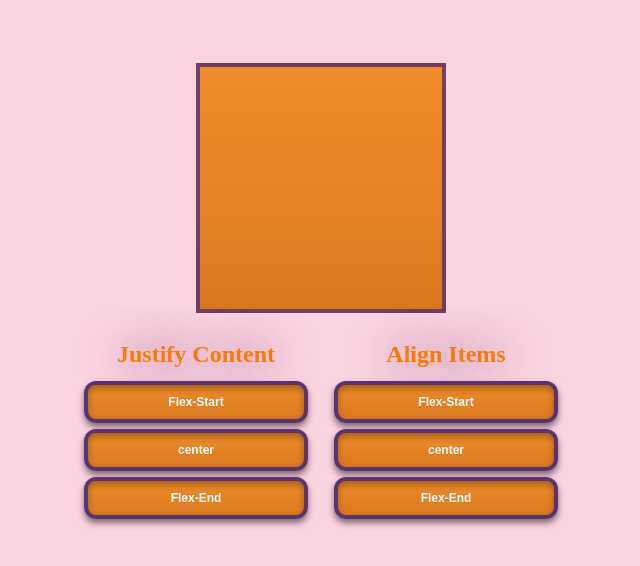
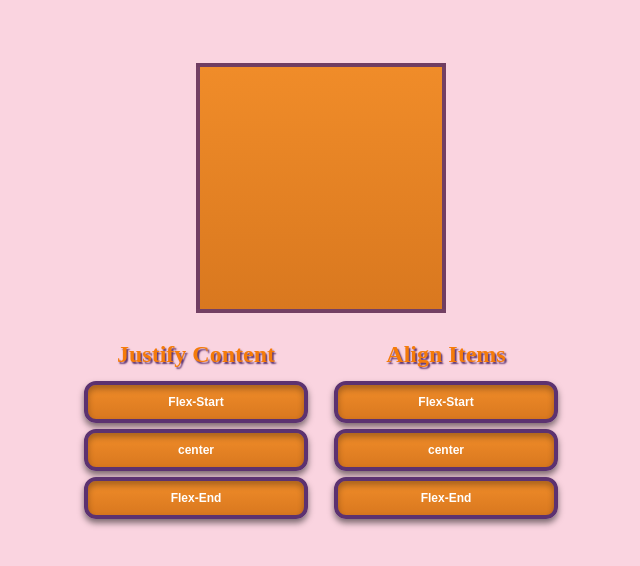
Before and after one commit to Felipemspc/Directional-Box, a plain HTML site: page Flex Boxes/index.html in a window 1280 px wide. Shown: the part 212-778 px from the top of the page, without its empty margins (319-959 px from the left). Drawn offline with Linux system fonts and the light colour scheme.

Commit message:
Minor change on H2 CSS

```diff
--- a/Flex Boxes/style.css
+++ b/Flex Boxes/style.css
@@ -13,7 +13,10 @@ body {
   width: 100%;
   background-color: rgba(250, 208, 222, 0.911);
   position: relative;
+
 }
+
+
 
 #corpoCaixa {
   height: 100%;
@@ -49,8 +52,8 @@ body {
   flex-direction: column;
   width: 250px;
   text-align: center;
-  color: #f59530;
-  text-shadow: black 0.1em 0.1em 0.2em;
+  color: rgb(245, 123, 10);
+  text-shadow:  #5c3270 0.1em 0.1em 0.1em;
   font-size: 1rem;
 }
 button {
@@ -79,6 +82,12 @@ button:active {
   text-shadow:  #5c3270 0.1em 0.1em 0.1em;
   font-weight: bold;
 }
+h2{
+    padding:10px;
+
+    font-size: 1.5rem;
+
+}
 
 #titulo {
   font-size: 2rem;
@@ -92,13 +101,7 @@ button:active {
 }
 
 
-h2{
-    padding:10px;
-    color: black;
-    font-size: 1.5rem;
-    text-shadow:  #5c3270 0.1em 0.1em 2em;
-    color: rgb(245, 123, 10);
-}
+
 
 
 @media (max-width:375px){
@@ -114,6 +117,9 @@ h2{
 #buttonsAlign{
   width: 150px;
 }
+body{
+  background-position: center;
+}
 
 
 }
```
